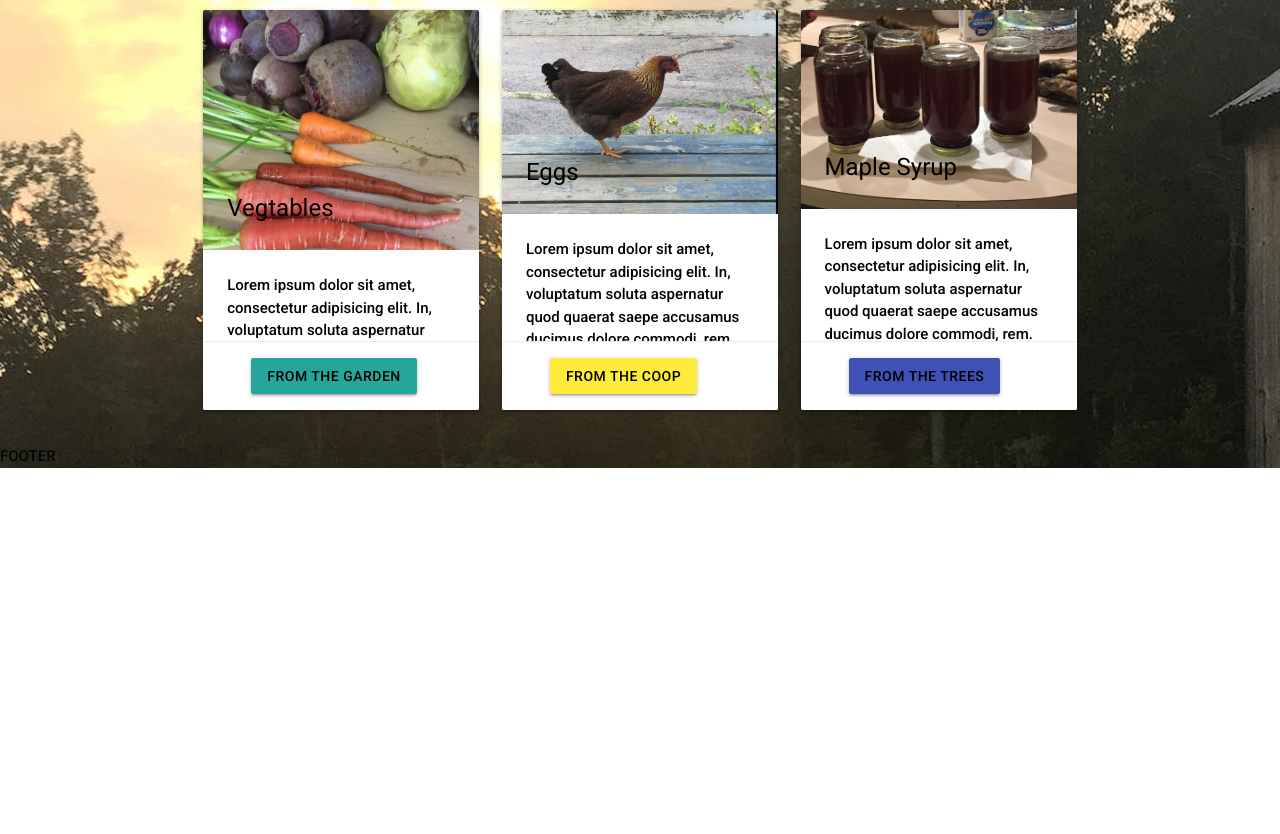
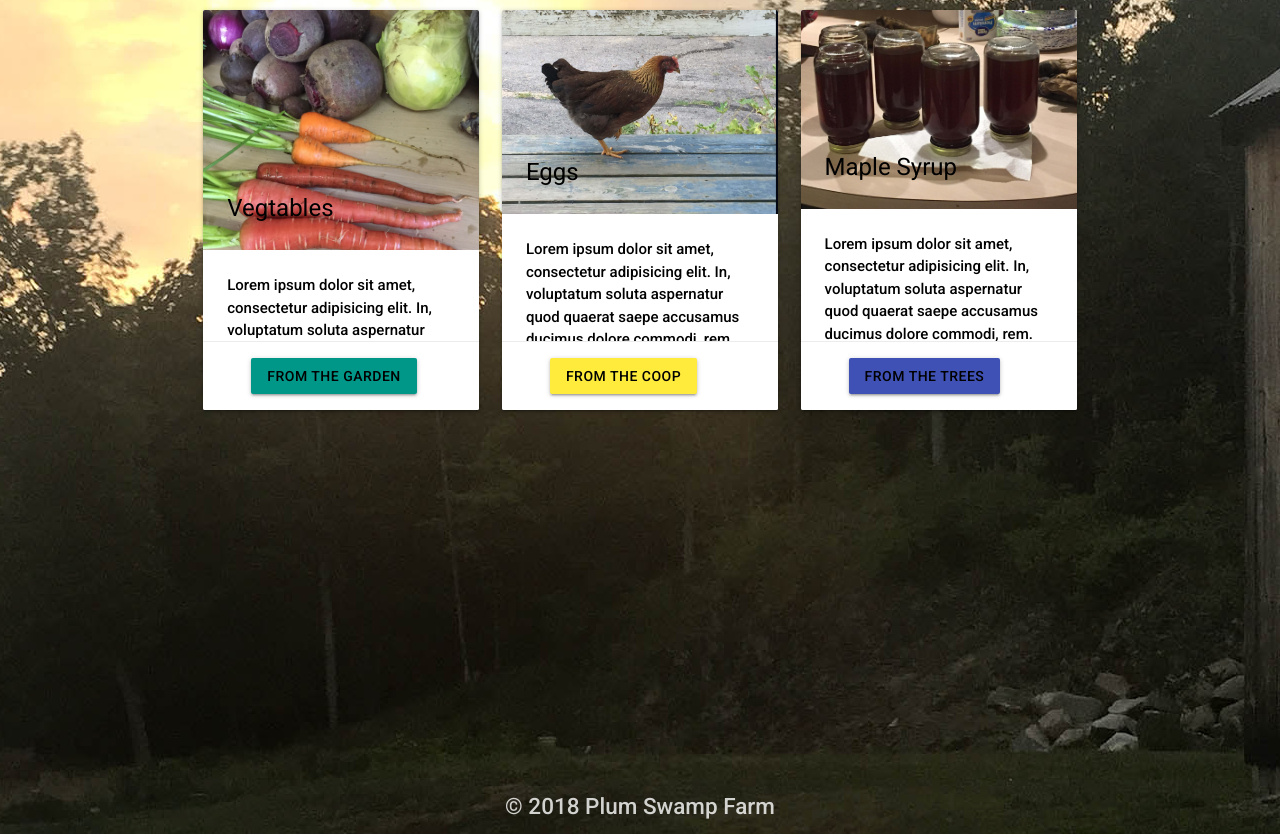
Before and after one commit to dmacisso/swamp-plum-farm, a plain HTML site: page public/index.html in a window 1280 px wide. Shown: the part 614-1448 px from the top of the page. Before the commit the page ends 1082 px from the top, so only its background shows below. Drawn offline with nearby package versions, Linux system fonts and the light colour scheme.

Commit message:
getting up to date

```diff
--- a/public/hive/hive.css
+++ b/public/hive/hive.css
@@ -11,10 +11,14 @@ body {
     background-size: cover;
 }
 
+
+
 .slider .slides{
     height: 10rem;
 }
-
+.spacer {
+    height: 5rem;
+}
 .lightbox-hive--image {
     width: 100%;
     height: 50%;
@@ -25,4 +29,8 @@ body {
     body{
     background-position: center;
     }
+    .spacer {
+        height: 57rem;
+    }
+
 }
--- a/public/index.html
+++ b/public/index.html
@@ -9,7 +9,7 @@
   <link href="https://fonts.googleapis.com/css?family=Roboto:400,500" rel="stylesheet">
   <!-- Compiled and minified CSS -->
   <link rel="stylesheet" href="https://cdnjs.cloudflare.com/ajax/libs/materialize/1.0.0-beta/css/materialize.min.css">
-  <title>Swamp Plum Farm</title>
+  <title>Plum Swamp Farm</title>
   <link rel="stylesheet" href="shared.css">
   <link rel="stylesheet" href="main.css">
 </head>
@@ -17,9 +17,9 @@
 <body>
   <!--NAVBAR-->
   <div class="navbar-fixed">
-    <nav class="nav-wrapper green accent-3">
+    <nav class="nav-wrapper teal lighten-3">
       <div class="container">
-        <a href="./index.html" class="brand-logo brand--text">Swamp Plum Farm</a>
+        <a href="./index.html" class="brand-logo brand--text">Plum Swamp Farm</a>
         <a href="#" class="sidenav-trigger" data-target="mobile-links">
           <i class="material-icons">menu</i>
         </a>
@@ -113,7 +113,7 @@
            <p>Lorem ipsum dolor sit amet, consectetur adipisicing elit. In, voluptatum soluta aspernatur quod quaerat saepe accusamus ducimus dolore commodi, rem.</p>
          </div>
          <div class="card-action">
-            <a href="garden/index.html" class="btn waves-effect waves-light">From The Garden</a>
+            <a href="garden/index.html" class="btn teal waves-effect waves-light">From The Garden</a>
            <!-- <a href="garden/index.html">This is a link</a> -->
          </div>
        </div>
@@ -153,16 +153,13 @@
        </div>
        </a>
     </div>
-
-
   </div>
-  <footer>
-    FOOTER
-
+  <div class="spacer"></div>
+  <footer class="page-footer transparent">
+    <div class="footer-copyright">
+      <div class="container center-align">&copy; 2018 Plum Swamp Farm</div>
+    </div>
   </footer>
-
-
-
   <!-- Compiled and minified JavaScript -->
   <script src="https://code.jquery.com/jquery-3.3.1.min.js"></script>
   <script src="https://cdnjs.cloudflare.com/ajax/libs/materialize/1.0.0-beta/js/materialize.min.js"></script>
--- a/public/shared.css
+++ b/public/shared.css
@@ -9,16 +9,34 @@
 }
  */
 
-a.brand-logo{
-    font-size: 1.2rem;
+ .spacer {
+     height: 0;
+ }
+
+
+a.brand-logo,
+footer {
+    font-size: 1.5rem;
 }
 
 div.container a{
     color: black;
 }
 
+/* footer {
+    position: relative;
+    bottom: 0;
+    width: 100%;
+    font-size: 1.2rem;
+} */
+
 @media( min-width: 40rem){
     a.brand-logo{
         font-size: 2.1rem ;
     }
+
+    .spacer {
+        height: 21rem;
+    }
+
 }
```
Also changed, not shown: public/coop/index.html (+6 -6 lines), public/garden/index.html (+6 -5 lines), public/hive/index.html (+8 -7 lines), public/trees/index.html (+7 -6 lines).
